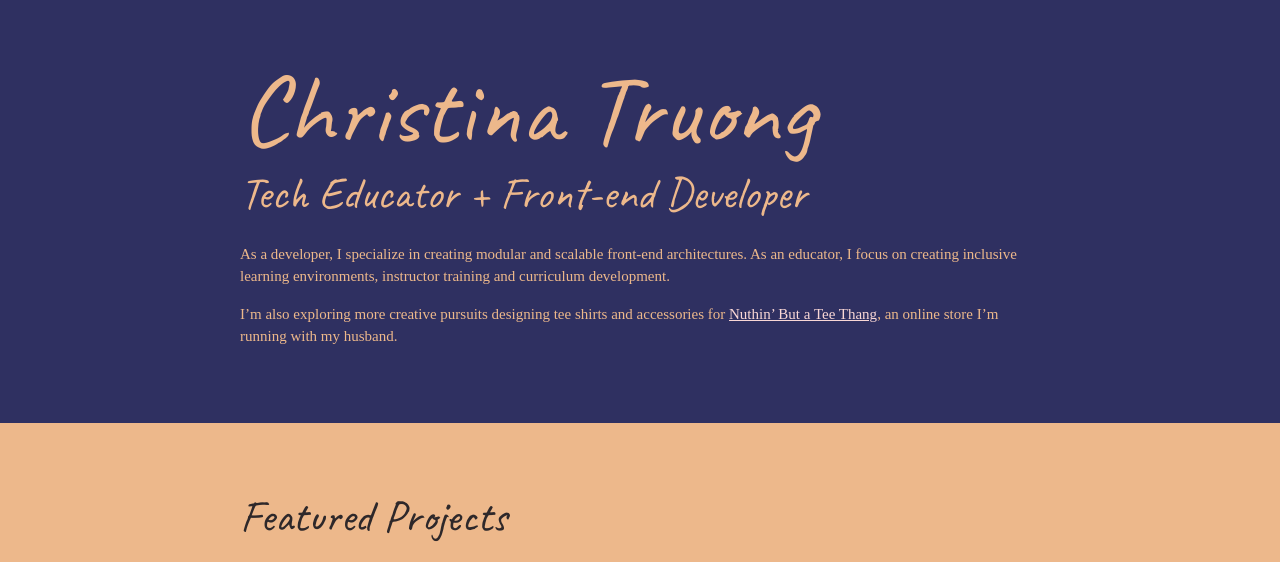
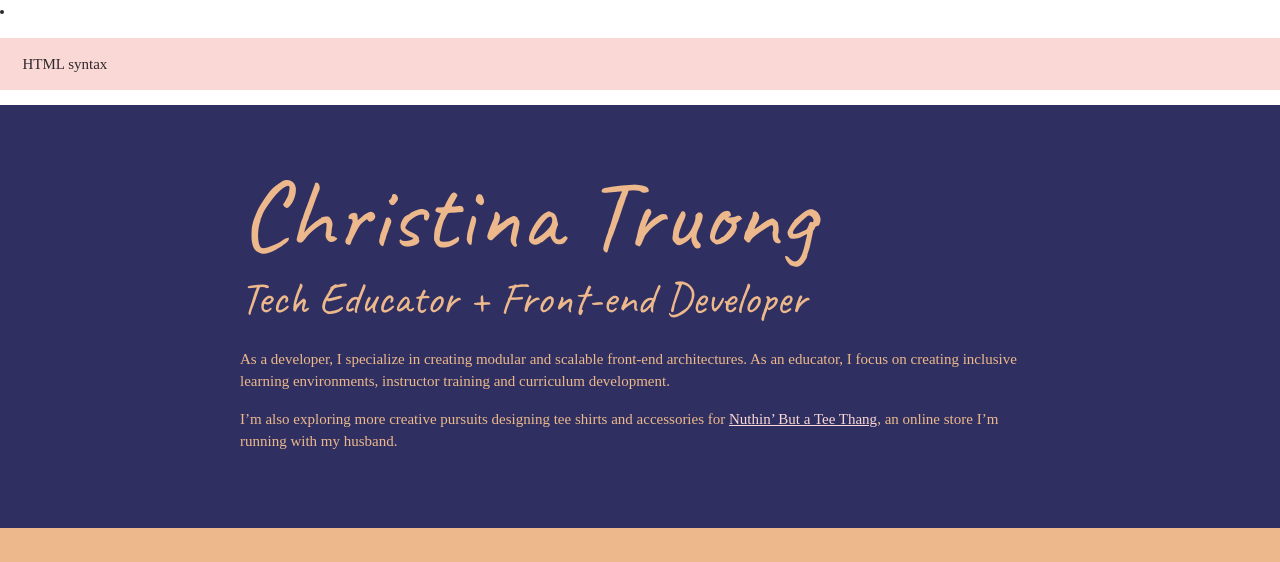
Before and after one commit to Aikon377/Challenge2_CSS_Basics-Eppu, a plain HTML site: page index.html in a window 1280 px wide. Shown: the top 562 px of the page. Drawn offline with Linux system fonts and the light colour scheme.

Commit message:
part 2
part 2

```diff
--- a/css/styles.css
+++ b/css/styles.css
@@ -117,6 +117,12 @@ header {
 ------------------------------------*/
 .work-experience {
   background: #A1C6D7;
+
+}
+menu{
+  color: #2E282A;
+  background-color: #FAD8D6;
+  padding: 1em 1.5em;
 }
 
 
--- a/index.html
+++ b/index.html
@@ -9,6 +9,7 @@
   </head>
   <body>
     <main>
+        <li><menu href="index.html"title="Homepage">HTML syntax</a></li>
       <!-- ***************  ABOUT / PROFILE  **************** -->
       <header>
         <div class="content-wrap">
```
Also changed, not shown: 2 other files.
